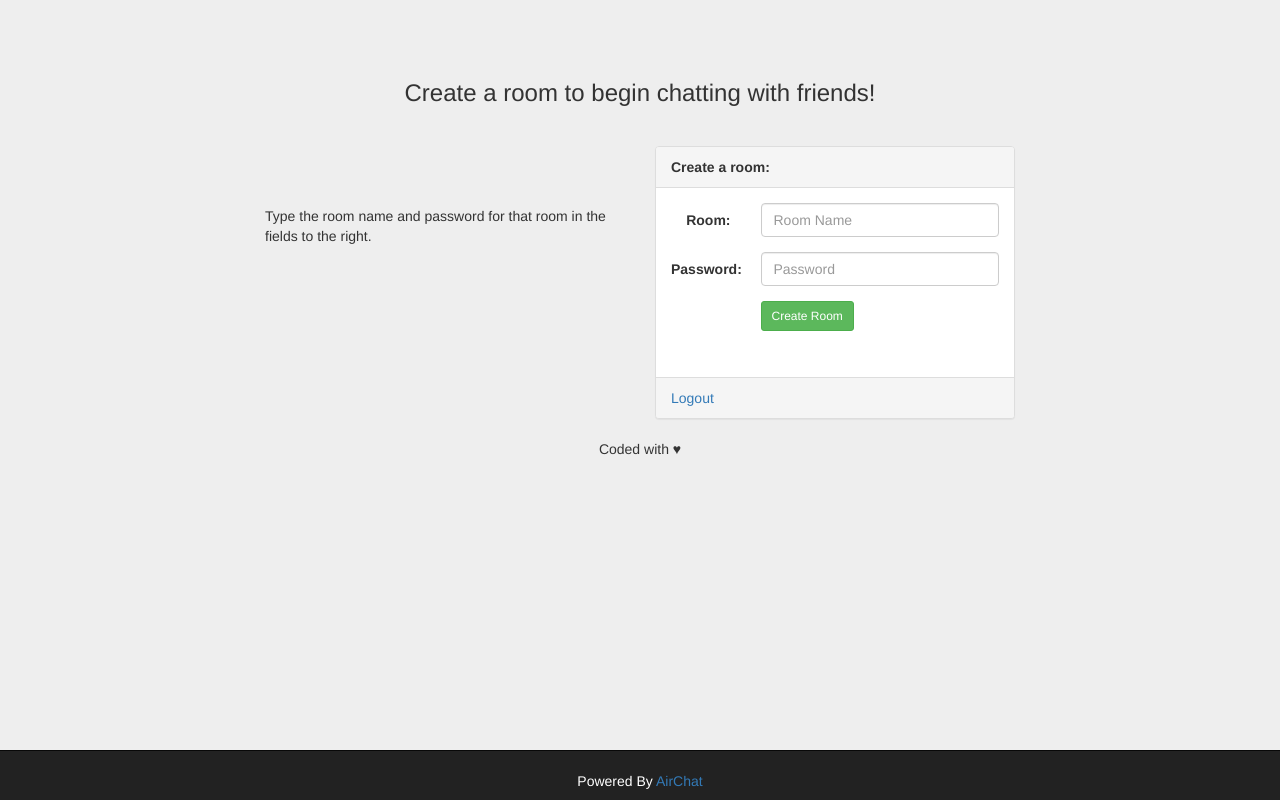
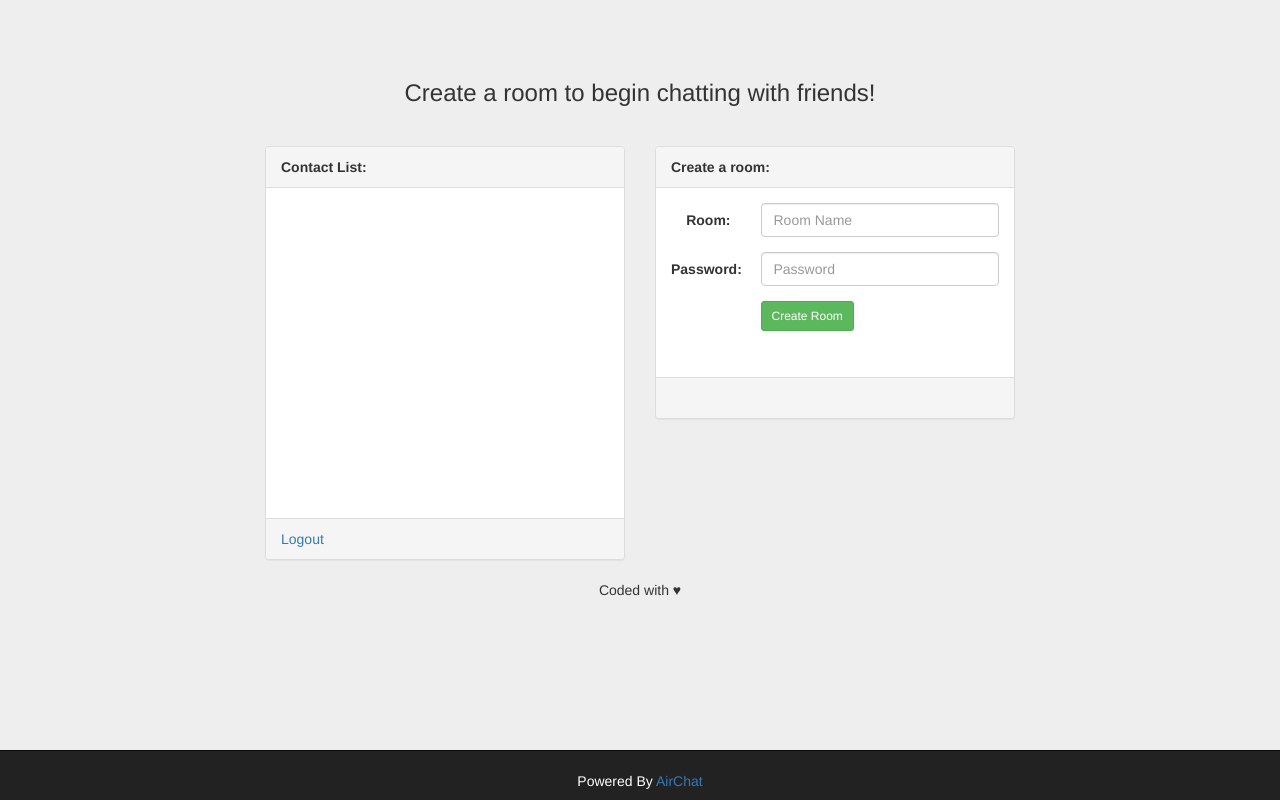
Before and after one commit to mitchellurgero/AirChatClient, a PHP site: page /index.php in a window 1280 px wide. Run offline with PHP 8.4, Linux system fonts and the light colour scheme; the visitor is signed in with stand-in values (Sample User, id 1).

Commit message:
Implimented a simple type of Multi-Chat window system \(Allowing the user to connect to multiple MUC ROOMS at the same time\)

```diff
--- a/config.php
+++ b/config.php
@@ -10,5 +10,5 @@
 $html_title = "AirChat"; //Title of the login and dashboard
 $html_desc = "A chat client for all."; //Description or slogan for login page.
 
-$DEBUG = "false"; // Enabling Debug Mode will disable the error handler modal (The popup that comes up when an error occurs for a user) and it enables logging so you can look at the log and see what happened.
+$DEBUG = "true"; // Enabling Debug Mode will disable the error handler modal (The popup that comes up when an error occurs for a user) and it enables logging so you can look at the log and see what happened.
 ?>
--- a/index.php
+++ b/index.php
@@ -174,11 +174,18 @@
   </div>
     <div class="row">
     	<div class="col-md-4 col-md-offset-2">
-    		<br /><br /><br />
-    		<p>
-    		Type the room name and password for that room in the fields to the right.<br /><br />
+    		<div class="panel panel-default">
+                <div class="panel-heading"> <strong class="">Contact List:</strong>
+                </div>
+                <div class="panel-body">
+                	<div id="rosterDiv" style="overflow-y: auto; width:100%; height:300px;">
+                    <table id="rosterList" class="table table-striped table-bordered table-hover" style="width:100%; max-height:100%;">
+                   	</table>
+                   	</div>
 
-    		</p>
+                </div>
+                <div class="panel-footer"><a href="logout.php">Logout</a></div>
+                </div>
     	</div>
         <div class="col-md-4">
             <div class="panel panel-default">
@@ -186,7 +193,7 @@
 
                 </div>
                 <div class="panel-body">
-                    <form class="form-horizontal" role="form" action="chat.php" method="POST">
+                    <form class="form-horizontal" role="form" action="chat.php" method="POST" target="_blank" onsubmit="clearText()">
                         <div class="form-group">
                             <label for="room" class="col-sm-3 control-label">Room:</label>
                             <div class="col-sm-9">
@@ -214,7 +221,7 @@
                     </form>
 
                 </div>
-                <div class="panel-footer"><a href="logout.php">Logout</a></div>
+                <div class="panel-footer">&nbsp;</div>
                 </div>
             </div>
         </div>
@@ -320,6 +327,14 @@
 			connection.disconnect();
     	}
 	}
+	function clearText(){
+		setTimeout(function(){clearTextTime();}, 2000);
+
+	}
+	function clearTextTime(){
+		document.getElementById("room").value="";
+		document.getElementById("password").value="";
+	}
 	function rawInput(data)
 	{
     	//alert(data);
```
Also changed, not shown: chat.php (+11 -1 lines).
